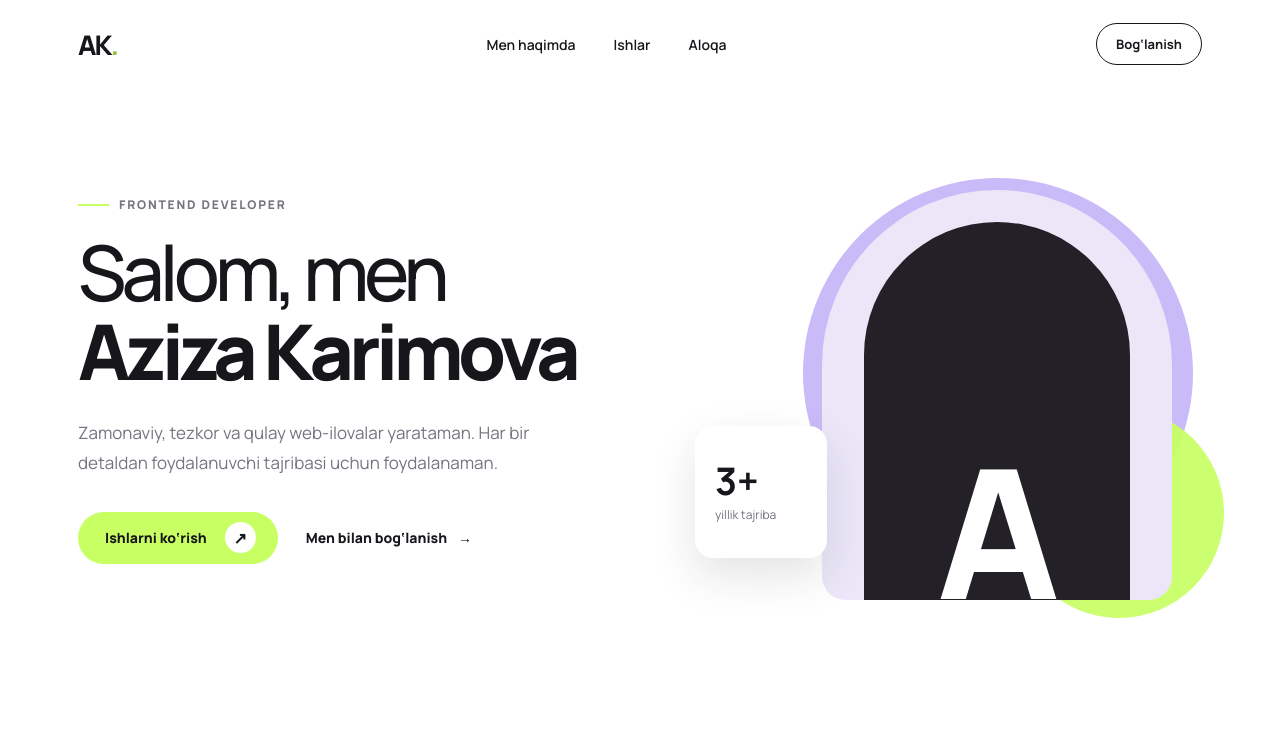
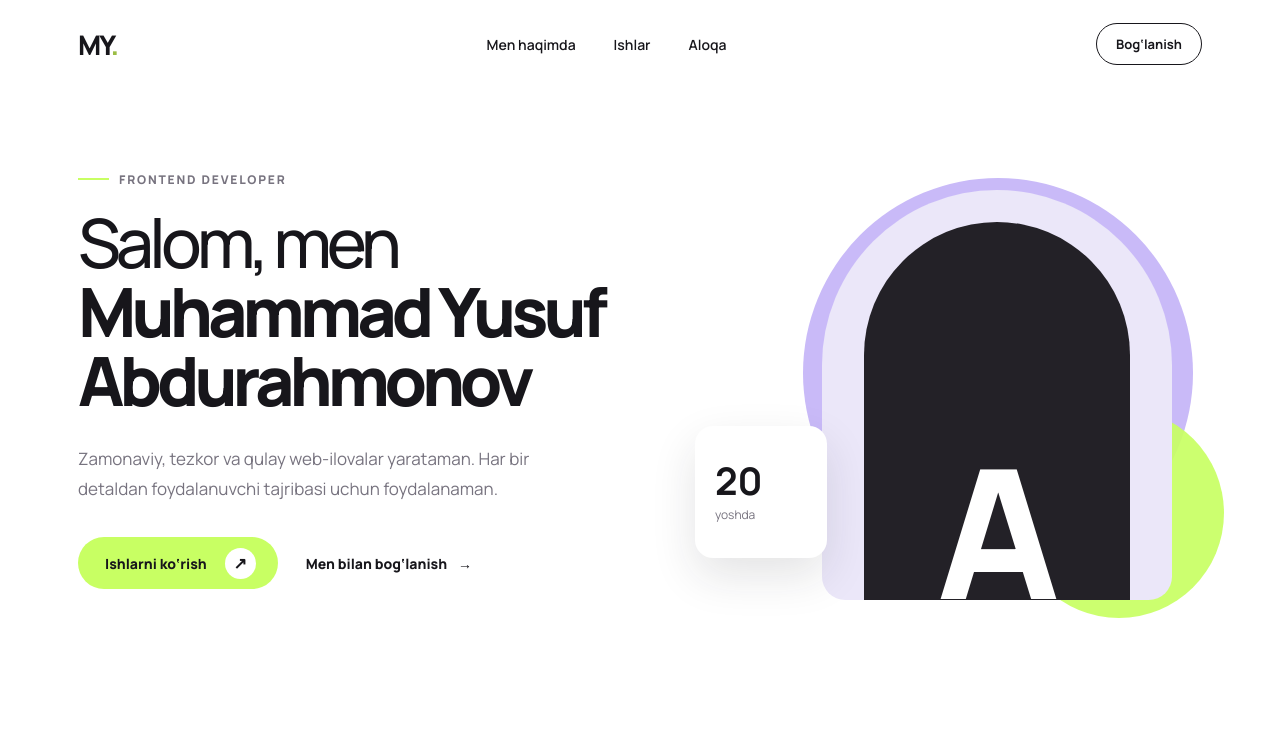
Before and after one commit to professor-my/muhammad_yusuf, a plain HTML site: page index.html in a window 1280 px wide. Shown: the top 751 px of the page. Drawn offline with Linux system fonts and the light colour scheme.

Commit message:
Update portfolio

```diff
--- a/index.html
+++ b/index.html
@@ -3,8 +3,8 @@
   <head>
     <meta charset="UTF-8" />
     <meta name="viewport" content="width=device-width, initial-scale=1.0" />
-    <meta name="description" content="Frontend developer portfolio" />
-    <title>Aziza Karimova — Portfolio</title>
+    <meta name="description" content="Muhammad Yusuf Abdurahmonov portfolio" />
+    <title>Muhammad Yusuf Abdurahmonov — Portfolio</title>
     <link rel="preconnect" href="https://fonts.googleapis.com" />
     <link rel="preconnect" href="https://fonts.gstatic.com" crossorigin />
     <link href="https://fonts.googleapis.com/css2?family=Manrope:wght@400;500;600;700;800&display=swap" rel="stylesheet" />
@@ -12,7 +12,7 @@
   </head>
   <body>
     <header class="header">
-      <a class="logo" href="#" aria-label="Bosh sahifa">AK<span>.</span></a>
+      <a class="logo" href="#" aria-label="Bosh sahifa">MY<span>.</span></a>
       <nav class="nav" aria-label="Asosiy menyu">
         <a href="#about">Men haqimda</a>
         <a href="#projects">Ishlar</a>
@@ -25,7 +25,7 @@
       <section class="hero" id="about">
         <div class="hero-copy">
           <p class="eyebrow"><span></span> Frontend Developer</p>
-          <h1>Salom, men<br /><strong>Aziza Karimova</strong></h1>
+          <h1>Salom, men<br /><strong>Muhammad Yusuf<br />Abdurahmonov</strong></h1>
           <p class="intro">
             Zamonaviy, tezkor va qulay web-ilovalar yarataman. Har bir detaldan
             foydalanuvchi tajribasi uchun foydalanaman.
@@ -45,8 +45,8 @@
             </div>
           </div>
           <div class="experience-card">
-            <strong>3+</strong>
-            <span>yillik tajriba</span>
+            <strong>20</strong>
+            <span>yoshda</span>
           </div>
         </div>
       </section>
@@ -105,8 +105,8 @@
     </main>
 
     <footer>
-      <a class="logo" href="#">AK<span>.</span></a>
-      <p>© 2026 Aziza Karimova</p>
+      <a class="logo" href="#">MY<span>.</span></a>
+      <p>© 2026 Muhammad Yusuf Abdurahmonov</p>
       <div class="socials">
         <a href="#" aria-label="GitHub">GH</a>
         <a href="#" aria-label="LinkedIn">IN</a>
--- a/styles.css
+++ b/styles.css
@@ -89,7 +89,7 @@ a { color: inherit; text-decoration: none; }
 
 .hero h1 {
   margin: 0;
-  font-size: clamp(50px, 6vw, 80px);
+  font-size: clamp(48px, 5.5vw, 68px);
   line-height: 1.02;
   letter-spacing: -5px;
   font-weight: 500;
@@ -97,7 +97,6 @@ a { color: inherit; text-decoration: none; }
 
 .hero h1 strong {
   font-weight: 800;
-  white-space: nowrap;
 }
 
 .intro {
```
